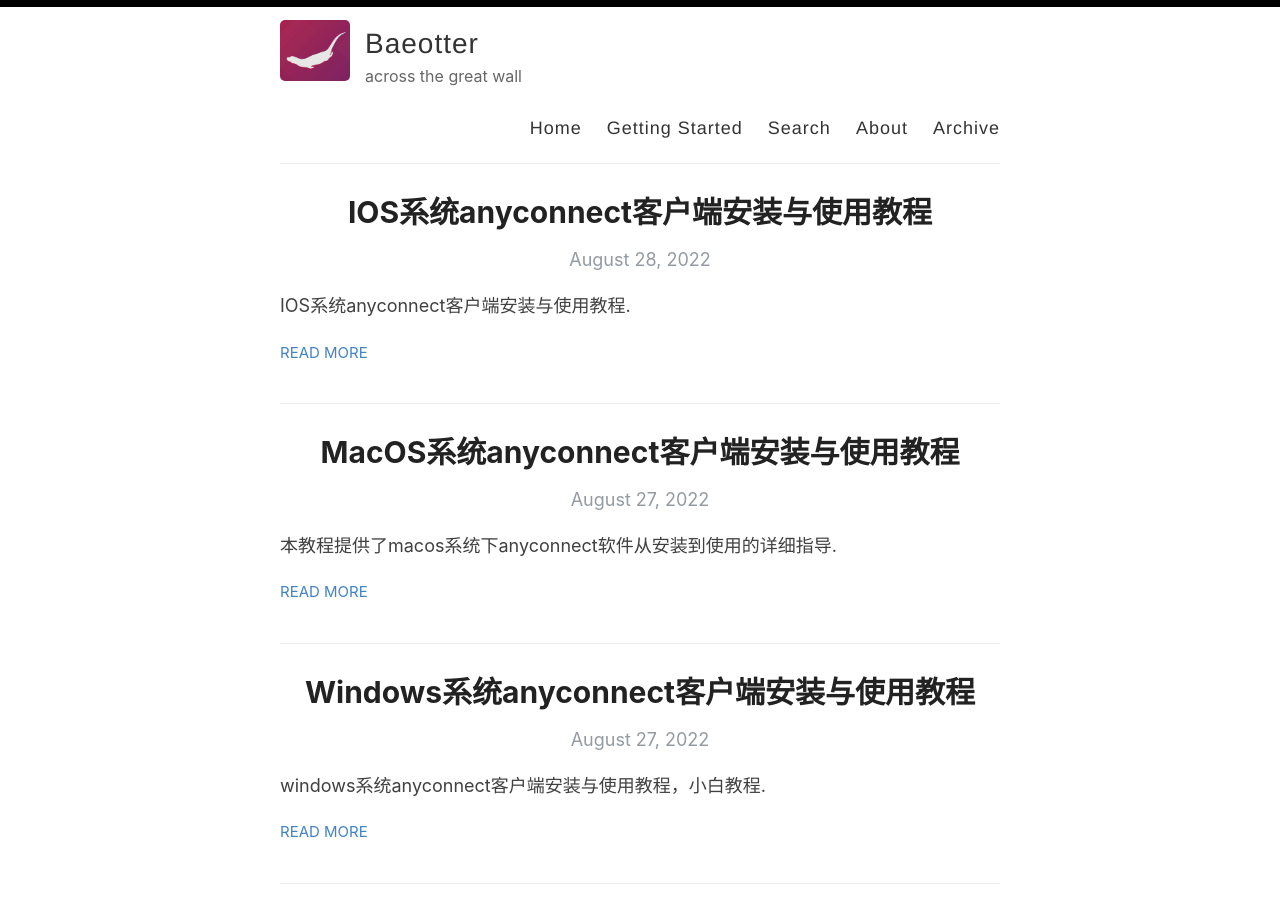
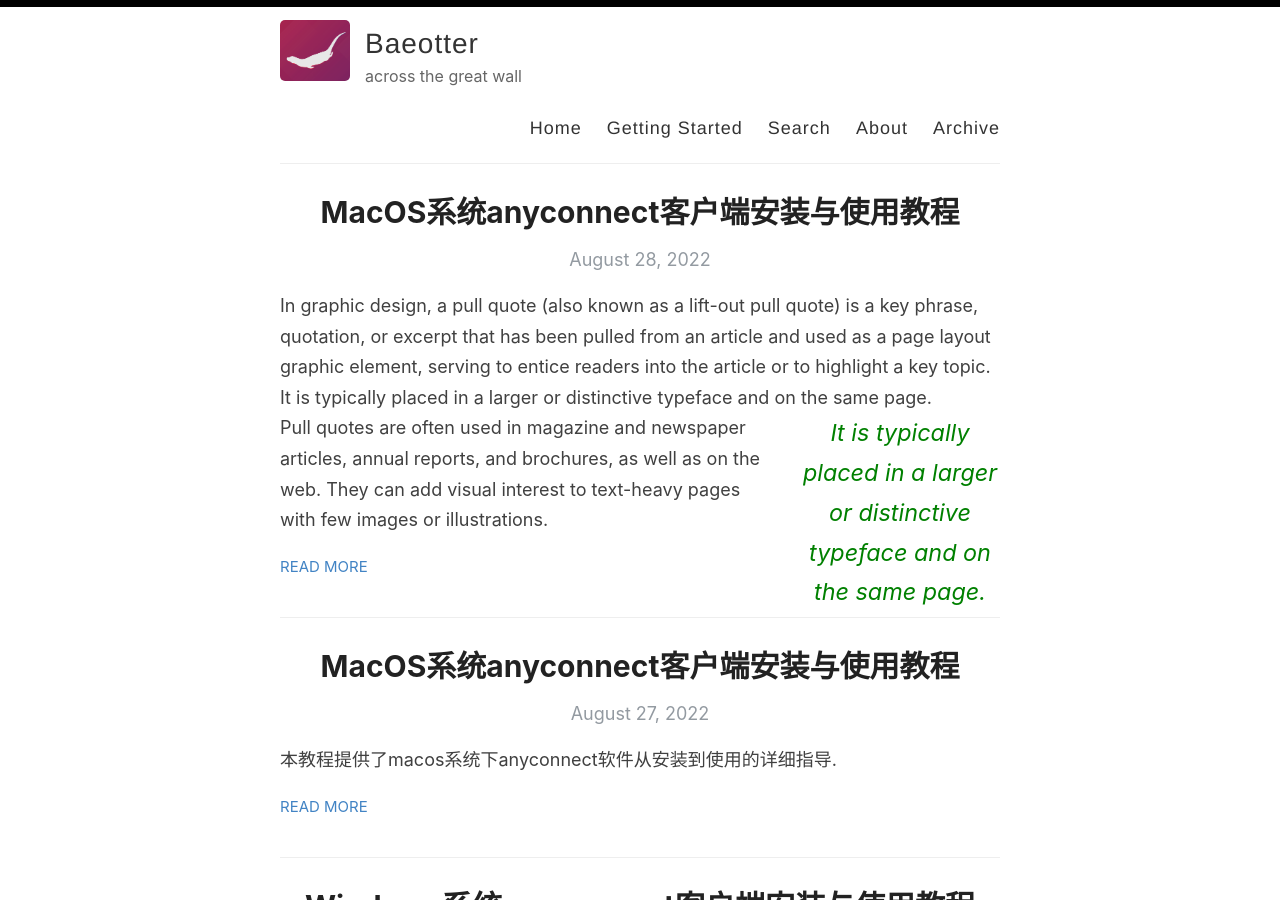
Before and after one commit to BaeAshuai/BaeAshuai.github.io, a Jekyll site: the page built from index.html, in a window 1280 px wide and 900 px high. Built offline with Jekyll 4.4.1, drawn with Linux system fonts in a browser that asks for light colours; the list of posts is cut into pages by our own code.

Commit message:
Add files via upload

```diff
--- a/_posts/2022-08-28-IOS-anyconnect-guide.md
+++ b/_posts/2022-08-28-IOS-anyconnect-guide.md
@@ -1,59 +1,9 @@
 ---
 layout: post
-title:  IOS系统anyconnect客户端安装与使用教程
+title:  MacOS系统anyconnect客户端安装与使用教程
 categories: [anyconnect,guide]
 
 
 ---
-IOS系统anyconnect客户端安装与使用教程.
 
-## 安装
-打开应用商店搜索“anyconnect”下载并安装下图中第一次软件
-
-<img width="405" alt="image" src="https://user-images.githubusercontent.com/107782600/187065514-8906e39e-c8b3-4db3-b6d3-bd21da3799cc.png">
-## 使用教程
-打开软件界面如下
-
-![image](https://user-images.githubusercontent.com/107782600/187065544-6201e4e1-e94c-47e5-951f-c4d717150671.png)
-
-点击底部“设置”将设置选项保持和下图一致
-
-<img width="325" alt="image" src="https://user-images.githubusercontent.com/107782600/187065610-03fd986e-98a9-4d6a-94d8-002d9cd5e45e.png">
-
-点击底部主页，返回软件主页 点击第二栏 ”连接“
-![image](https://user-images.githubusercontent.com/107782600/187065544-6201e4e1-e94c-47e5-951f-c4d717150671.png)
-
-进入服务器地址添加界面如下图所示，点击红色箭头所指的“添加V连接”
-
-![image](https://user-images.githubusercontent.com/107782600/187065723-0a3f33c1-ec45-484b-8f25-733fb65d5ffe.png)
-
-打开浏览器登录网站进入你注册好的个人主页，点击“向我的邮箱发送服务器地址”，不久您将会在邮箱中收到一封带有服务器地址的电子邮件，复制电子邮件
-假如您收到的服务器地址为：hk.bdh:9898（这是一个为了演示而写的随机无效地址）,将他粘贴到下图位置，并点击保存
-
-
-<img width="314" alt="image" src="https://user-images.githubusercontent.com/107782600/187065915-a735ef59-e593-48a0-93fe-3c754d51a94b.png">
-
-点击左上角“back”
-
-<img width="319" alt="image" src="https://user-images.githubusercontent.com/107782600/187065935-95bceea2-9495-439b-899d-96c989d81ac4.png">
-回到主页，点击第一栏中的按钮（红色箭头所指）
-
-![image](https://user-images.githubusercontent.com/107782600/187066061-202fd357-9f64-43e5-b0a9-e699a7293dd1.png)
-
-点击”继续“
-
-![image](https://user-images.githubusercontent.com/107782600/187066103-0bb9d27d-c0c5-4a86-976c-ea037dc13bd5.png)
-
-输入您在网站注册的邮箱账户开始身份验证
-
-<img width="313" alt="image" src="https://user-images.githubusercontent.com/107782600/187066146-0eef5d2c-4f19-4099-8019-09fbcdd51493.png">
-
-输入你注册的账户密码点击”连接“
-
-<img width="310" alt="image" src="https://user-images.githubusercontent.com/107782600/187066161-b08d8399-5b7a-4320-a6c2-7fda1cae5bed.png">
-
-按钮变为绿色则为连接成功
-
-![image](https://user-images.githubusercontent.com/107782600/187066189-8e3b6f1c-863f-4712-a3c0-8b10cea87e75.png)
-
-## 第一次连接设置会比较麻烦，之后的连接不需要设置
+In graphic design, a pull quote (also known as a lift-out pull quote) is a key phrase, quotation, or excerpt that has been pulled from an article and used as a page layout graphic element, serving to entice readers into the article or to highlight a key topic. {% include pullquote.html quote="It is typically placed in a larger or distinctive typeface and on the same page." %} Pull quotes are often used in magazine and newspaper articles, annual reports, and brochures, as well as on the web. They can add visual interest to text-heavy pages with few images or illustrations.
```
